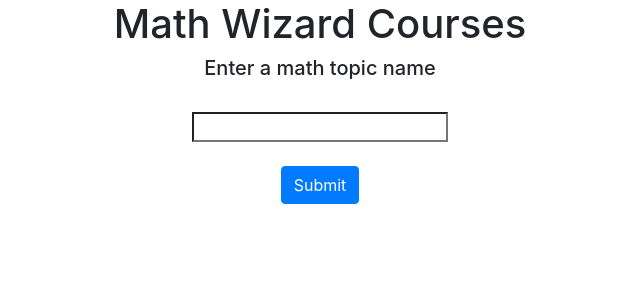
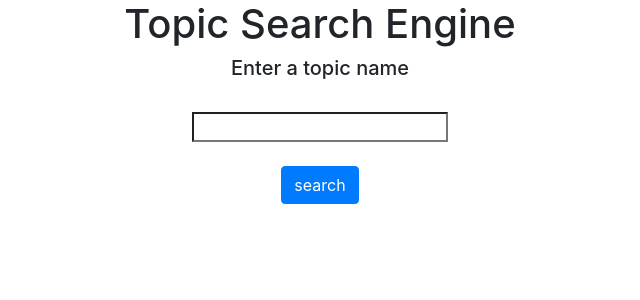
Before and after one commit to anish9/EduTopic-Search, a Django app: page / in a window 1280 px wide. Shown: the top 300 px of the page, without its empty margins (320-960 px from the left). Run offline with Django 3.2, Linux system fonts and the light colour scheme; some libraries are stand-ins or nearby versions.

Commit message:
Update home.html

```diff
--- a/templates/chapters/home.html
+++ b/templates/chapters/home.html
@@ -3,14 +3,14 @@
 	<html>
 	<body>
 
-	<h1>Math Wizard Courses</h1>
+	<h1>Topic Search Engine</h1>
 
 	<form action="{% url 'chap' %}">
-	  <h5> Enter a math topic name</h5><br>
+	  <h5> Enter a topic name</h5><br>
 	  <input type="search" id="chapter" name="chapter">
 	  <br>
 	  <br>
-	  <input type="submit" class='btn btn-primary'>
+	  <input type="submit" value="search" class='btn btn-primary'>
 	</form>
 
 	</body>
```
